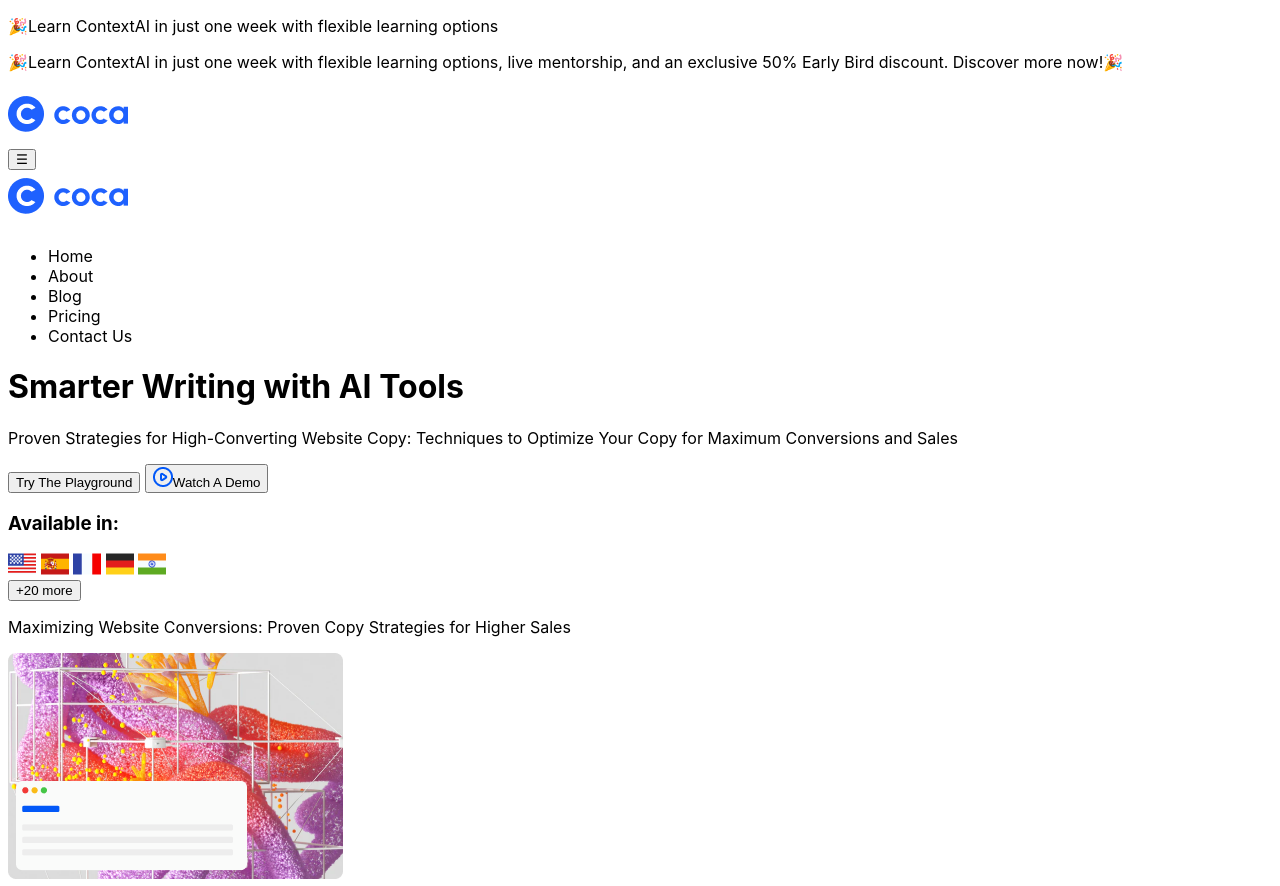
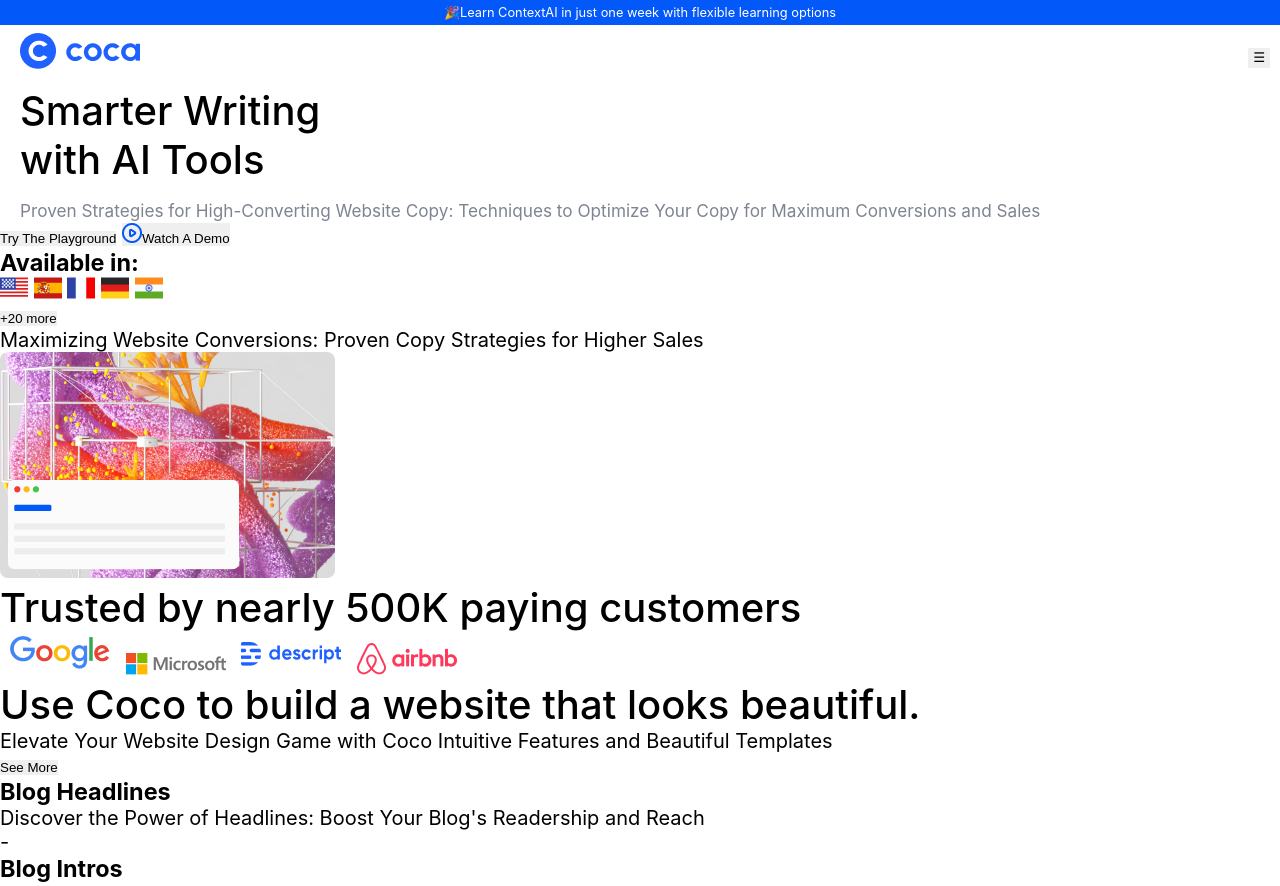
Before and after one commit to manu-hostin/Landing-AIWritingTools, a plain HTML site: page index.html in a window 1280 px wide. Shown: the top 886 px of the page. Drawn offline with Linux system fonts and the light colour scheme; a web font is replaced by a local one.

Commit message:
EH4-Feat: Adiciona parte inicial do Style, com adição de fontes e menu estilizado.

```diff
--- a/index.html
+++ b/index.html
@@ -20,7 +20,7 @@
             <div class="logo">
                 <img src="images/Logo.png" alt="Logo da empresa">
             </div>
-            <div>
+            <div id="button-menu">
                 <button>☰</button>
             </div>
         </div>
@@ -43,7 +43,7 @@
     <main>
         <!-- Hero (H1 e p) -->
         <div id="hero">
-            <h1>Smarter Writing with AI Tools</h1>
+            <h1>Smarter Writing <br>with AI Tools</h1>
             <p>Proven Strategies for High-Converting Website Copy: Techniques to Optimize Your Copy for Maximum Conversions and Sales</p>
         </div>
 
@@ -195,7 +195,7 @@
 
             <!-- Plano 2 ($100)-->
             <div id="plan2">
-                <button>Best Offers</button>
+                <button>Best Offers 🔥</button>
                 <img src="images/raio.png" alt="Raio que indica plano com melhor oferta">
 
                 <h3>Popular</h3>
--- a/style.css
+++ b/style.css
@@ -1,20 +1,76 @@
-:root{
-    --font-p: 'Inter';
-    --font-title: 'Inter';
+:root {
+    --color-blue: #0258F8;
+    --color-grey: #7E8492;
+    --font-title: 'Inter', sans-serif;
 }
+
 @font-face {
     font-family: 'Inter';
-    src: url(fonts/Inter\,Plus_Jakarta_Sans.zip);
+    src: url('fonts/Inter/static/Inter-Regular.woff2') format('woff2'),
+         url('fonts/Inter/static/Inter-Regular.woff') format('woff'),
+         url('fonts/Inter/static/Inter-Regular.ttf') format('truetype');
+    font-weight: 500;
+    font-style: normal;
 }
-body{
+h1 {
+    font-family: var(--font-title);  /* Usando a variável para a fonte Inter */
+    font-weight: 550;
+}
+body {
     font-family: var(--font-title);
 }
-.boxes{
+*{
+    margin: 0;
+    padding: 0;
+    border: 0;
+}
+html {
+    font-size: 20px;
+}
+#banner-desktop, #menu-desktop {
+    display: none;
+}
+
+#banner-mobile {
+    font-size: 0.64rem;
+    padding: 5px 0 5px 0;
+    display: flex;
+    justify-content: center;
+    background-color: var(--color-blue);
+    color: #FFFFFF;
+}
+#menu-mobile{
+    display: flex;
+    justify-content: space-between;
+    padding-left: 20px;
+    align-items: center;
+}
+#menu-mobile button{
+    height: 20px;
+    width: 70%;
+    margin-right: 20px;
+}
+#hero h1{
+    font-size: 2rem;
+    padding-left: 20px;
+    padding-bottom: 15px;
+}
+#hero p{
+    font-size: 0.86rem;
+    padding-left: 20px;
+    padding-right: 20px;
+    color: var(--color-grey);
+    line-height: 140%;
+}
+
+.boxes {
     background-color: #1A1A1A;
 }
-.boxes h3{
+
+.boxes h3 {
     color: #FFFFFF;
 }
-.boxes p{
-    color: #7E8492;
+
+.boxes p {
+    color: var(--color-grey);
 }
```
